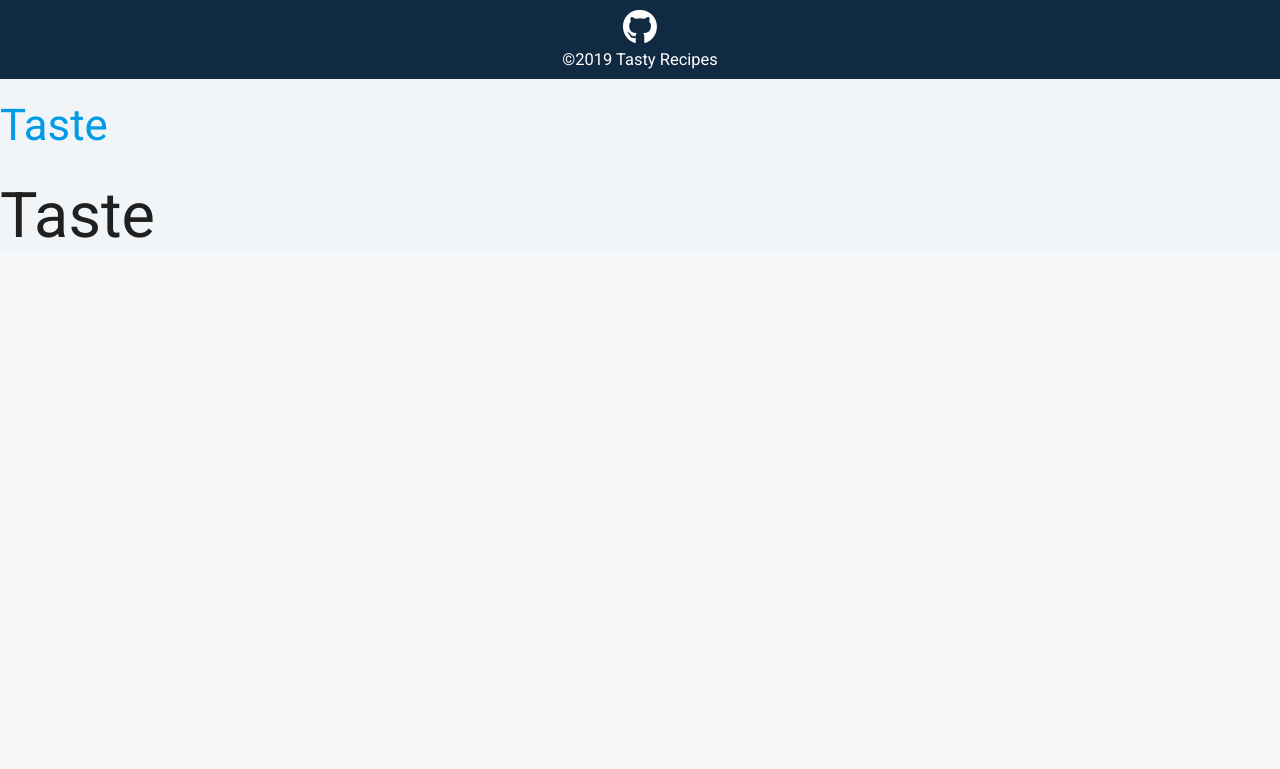
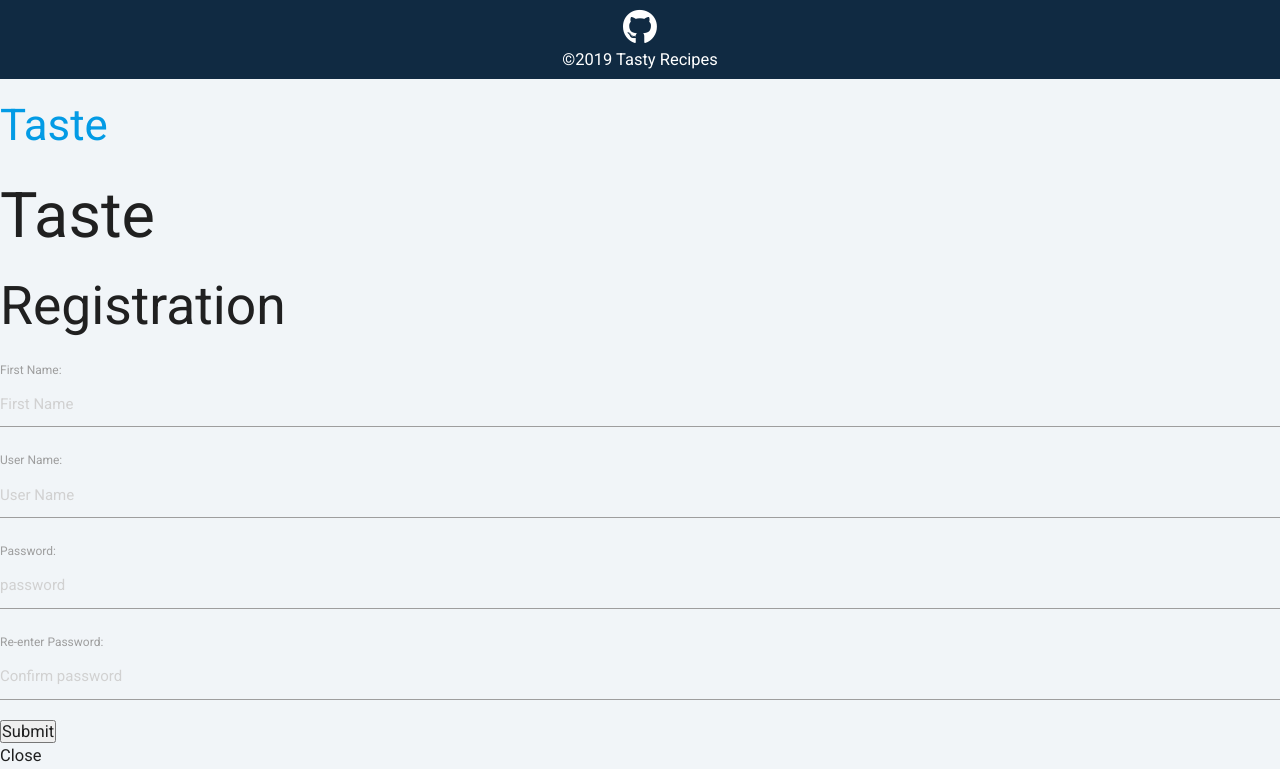
Before and after one commit to CaseyScott/taste-recipe, a Flask app: page / in a window 1280 px wide. Shown: the part 877-1646 px from the top of the page. Before the commit the page ends 1115 px from the top, so only its background shows below. Run offline with Flask 2, Linux system fonts and the light colour scheme; data that the repository does not hold is empty; some libraries are stand-ins or nearby versions.

Commit message:
registraction modal

```diff
--- a/templates/base.html
+++ b/templates/base.html
@@ -5,7 +5,8 @@
     <link href="https://fonts.googleapis.com/icon?family=Material+Icons" rel="stylesheet">
     <link rel="stylesheet" href="https://cdnjs.cloudflare.com/ajax/libs/materialize/0.100.2/css/materialize.min.css">
     <link rel="stylesheet" href="{{ url_for('static',filename='css/style.css') }}" type="text/css" />
-    <link rel="stylesheet" href="https://use.fontawesome.com/releases/v5.4.1/css/all.css" integrity="sha384-5sAR7xN1Nv6T6+dT2mhtzEpVJvfS3NScPQTrOxhwjIuvcA67KV2R5Jz6kr4abQsz" crossorigin="anonymous">
+    <link rel="stylesheet" href="https://use.fontawesome.com/releases/v5.4.1/css/all.css"
+        integrity="sha384-5sAR7xN1Nv6T6+dT2mhtzEpVJvfS3NScPQTrOxhwjIuvcA67KV2R5Jz6kr4abQsz" crossorigin="anonymous">
 </head>
 
 <body>
@@ -22,8 +23,40 @@
                 <h1 class="hidden-sm hidden-md hidden-lg mobile-heading">Taste</h1>
             </div>
 
+            <!-- Registration Modal -->
+            <div class="register-signin-page register-page">
+                <div id="inner-register-page" class="inner-register-page">
+                    <h2>Registration</h2>
 
+                    <form name="registrationform" action="{{url_for('register')}}" onSubmit="return validateusername()"
+                        method='POST'>
+                        <p id="validation-message"></p>
+                        <div class="col-xs-12">
+                            <label class="inline hidden-xs" for="register_first_name">First Name:</label>
+                            <input class="inline" type="text" id="register_first_name" name="register_first_name"
+                                placeholder="First Name" required />
+                        </div>
+                        <div class="col-xs-12">
+                            <label class="inline hidden-xs" for="register_username">User Name:</label>
+                            <input class="inline" type="text" id="register_username" name="register_username"
+                                placeholder="User Name" required />
+                        </div>
+                        <div class="col-xs-12">
+                            <label class="inline hidden-xs" for="register_password">Password:</label>
+                            <input class="inline" type="password" id="register_password" name="register_password"
+                                placeholder="password" required />
+                        </div>
+                        <div class="col-xs-12">
+                            <label class="inline hidden-xs" for="comfirm_password">Re-enter Password:</label>
+                            <input class="inline" type="password" id="comfirm_password" name="comfirm_password"
+                                placeholder="Confirm password" required />
+                        </div>
 
+                        <input class="inline" type="submit" value="Submit" />
+                        <p class="register-close-btn close-btn inline">Close</p>
+                    </form>
+                </div>
+            </div>
 
 
 
@@ -46,12 +79,11 @@
             <script src="https://cdnjs.cloudflare.com/ajax/libs/jquery/3.4.1/jquery.min.js"></script>
             <script src="https://cdnjs.cloudflare.com/ajax/libs/materialize/0.100.2/js/materialize.min.js"></script>
             <script type="text/javascript">
-        $(document).ready(function() {
+                $(document).ready(function () {
                     $('.collapsible').collapsible();
                     $('select').material_select();
                     $(".button-collapse").sideNav();
                 });
-
             </script>
 
 </body>
```
Lines whose indentation alone changed are shown as unchanged.
